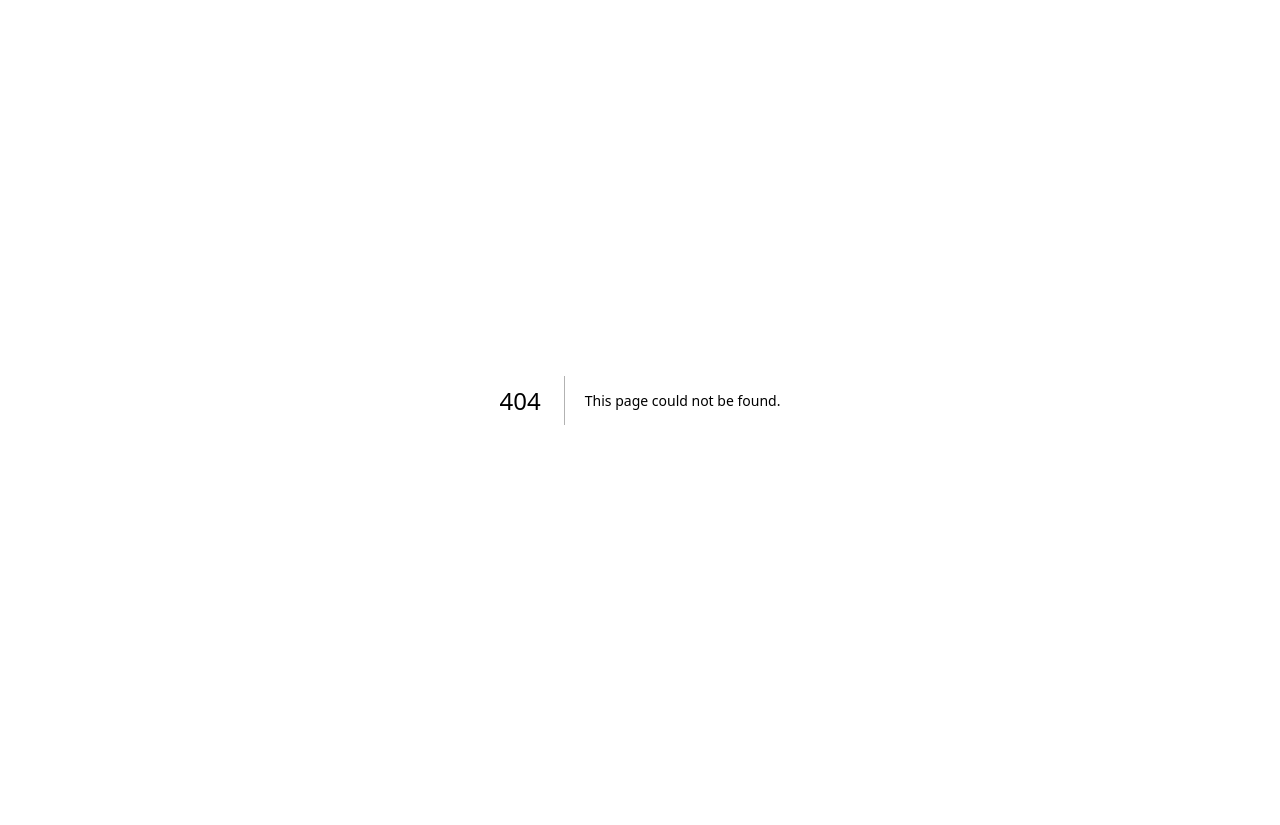
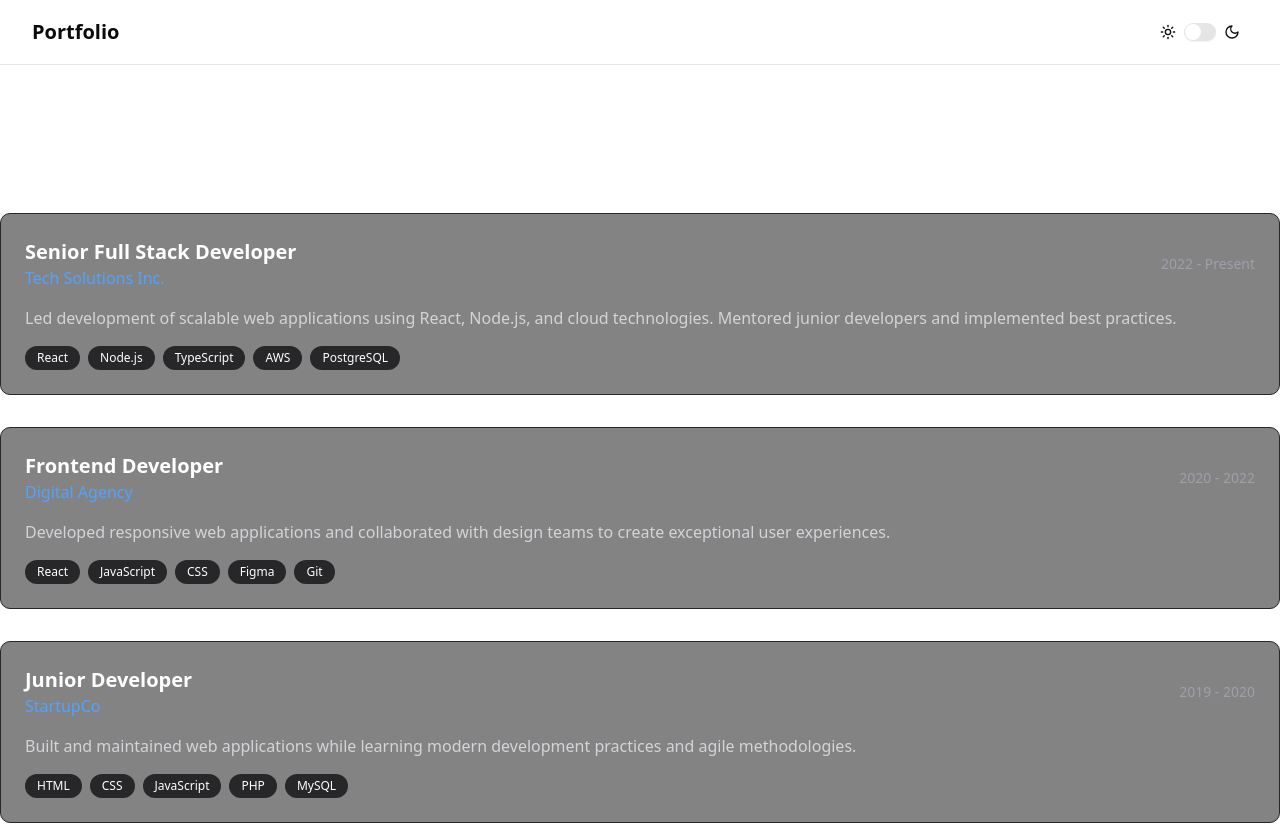
Before and after one commit to nhienchau/personal_website, a Next.js app: page /resume in a window 1280 px wide. Before the commit this address had no page. Shown: the top 825 px of the page. Before the commit the page ends 800 px from the top, so only its background shows below. Built offline with nearby package versions, Linux system fonts and the light colour scheme.

Commit message:
Add certificates

```diff
--- /dev/null
+++ b/app/resume/_components/certificate.tsx
@@ -0,0 +1,12 @@
+import React from "react";
+
+export function Certificate() {
+    return (
+      <section className="py-16">
+        <h2 className="text-3xl font-bold text-white mb-12 text-center">Certificate</h2>
+
+      </section>
+    )
+  }
+
+export default Certificate;
--- /dev/null
+++ b/app/resume/_components/experience.tsx
@@ -0,0 +1,73 @@
+import React from "react";
+
+type ExperienceItem = {
+    title: string
+    company: string
+    period: string
+    description: string
+    technologies: string[]
+  }
+
+  const experiences: ExperienceItem[] = [
+    {
+      title: "Senior Full Stack Developer",
+      company: "Tech Solutions Inc.",
+      period: "2022 - Present",
+      description:
+        "Led development of scalable web applications using React, Node.js, and cloud technologies. Mentored junior developers and implemented best practices.",
+      technologies: ["React", "Node.js", "TypeScript", "AWS", "PostgreSQL"],
+    },
+    {
+      title: "Frontend Developer",
+      company: "Digital Agency",
+      period: "2020 - 2022",
+      description:
+        "Developed responsive web applications and collaborated with design teams to create exceptional user experiences.",
+      technologies: ["React", "JavaScript", "CSS", "Figma", "Git"],
+    },
+    {
+      title: "Junior Developer",
+      company: "StartupCo",
+      period: "2019 - 2020",
+      description:
+        "Built and maintained web applications while learning modern development practices and agile methodologies.",
+      technologies: ["HTML", "CSS", "JavaScript", "PHP", "MySQL"],
+    },
+  ]
+
+  export function Experience() {
+    return (
+      <section className="py-16">
+        <h2 className="text-3xl font-bold text-white mb-12 text-center">Experience</h2>
+
+        <div className="space-y-8">
+          {experiences.map((exp, index) => (
+            <div
+              key={index}
+              className="border border-zinc-800 rounded-lg p-6 bg-zinc-950/50 hover:bg-zinc-950 transition-colors"
+            >
+              <div className="flex flex-col md:flex-row md:items-center md:justify-between mb-4">
+                <div>
+                  <h3 className="text-xl font-semibold text-white">{exp.title}</h3>
+                  <p className="text-blue-400 font-medium">{exp.company}</p>
+                </div>
+                <span className="text-zinc-400 text-sm mt-2 md:mt-0">{exp.period}</span>
+              </div>
+
+              <p className="text-zinc-300 mb-4">{exp.description}</p>
+
+              <div className="flex flex-wrap gap-2">
+                {exp.technologies.map((tech) => (
+                  <span key={tech} className="px-3 py-1 bg-zinc-800 rounded-full text-xs text-white">
+                    {tech}
+                  </span>
+                ))}
+              </div>
+            </div>
+          ))}
+        </div>
+      </section>
+    )
+  }
+
+export default Experience;
--- /dev/null
+++ b/app/resume/_components/footer.tsx
@@ -0,0 +1,13 @@
+import React from "react";
+
+function Footer() {
+  return (
+    <footer className="border-t py-8">
+      <div className="w-full max-w-7xl mx-auto px-4 sm:px-6 lg:px-8 flex flex-col items-center justify-center text-center">
+        <p className="text-muted-foreground">© {new Date().getFullYear()} Nhien Chau. All rights reserved.</p>
+      </div>
+    </footer>
+  );
+}
+
+export default Footer;
--- /dev/null
+++ b/app/resume/_components/hero.tsx
@@ -0,0 +1,26 @@
+
+import { ThemeToggle } from "@/components/theme-toggle";
+import React from "react";
+import { Button } from "@/components/ui/button";
+import Link from 'next/link';
+
+function Header () {
+  return (
+      <header className="sticky top-0 z-50 w-full border-b bg-background/95 backdrop-blur supports-[backdrop-filter]:bg-background/60">
+        <div className="w-full max-w-7xl mx-auto px-4 sm:px-6 lg:px-8 flex h-16 items-center">
+          <div className="font-bold text-xl flex-none">
+            <Link href="/">Portfolio</Link>
+          </div>
+          <nav className="hidden md:flex gap-6 justify-center flex-1 mx-4">
+          </nav>
+          <div className="flex items-center space-x-2">
+            <ThemeToggle />
+          </div>
+          <div className="flex items-center gap-3 flex-none">
+          </div>
+        </div>
+    </header>
+  );
+}
+
+export default Header;
--- /dev/null
+++ b/app/resume/page.tsx
@@ -0,0 +1,16 @@
+import React from "react";
+import Hero from './_components/hero';
+import Experience from './_components/experience';
+import Certificate from './_components/certificate';
+import Footer from './_components/footer';
+
+export default function ResumePage() {
+  return (
+    <div>
+      <Hero />
+      <Experience />
+      <Certificate />
+      <Footer />
+    </div>
+  );
+}
```
Also changed, not shown: app/resume/experience.tsx (deleted), app/resume/footer.tsx (deleted), app/resume/hero.tsx (deleted).
